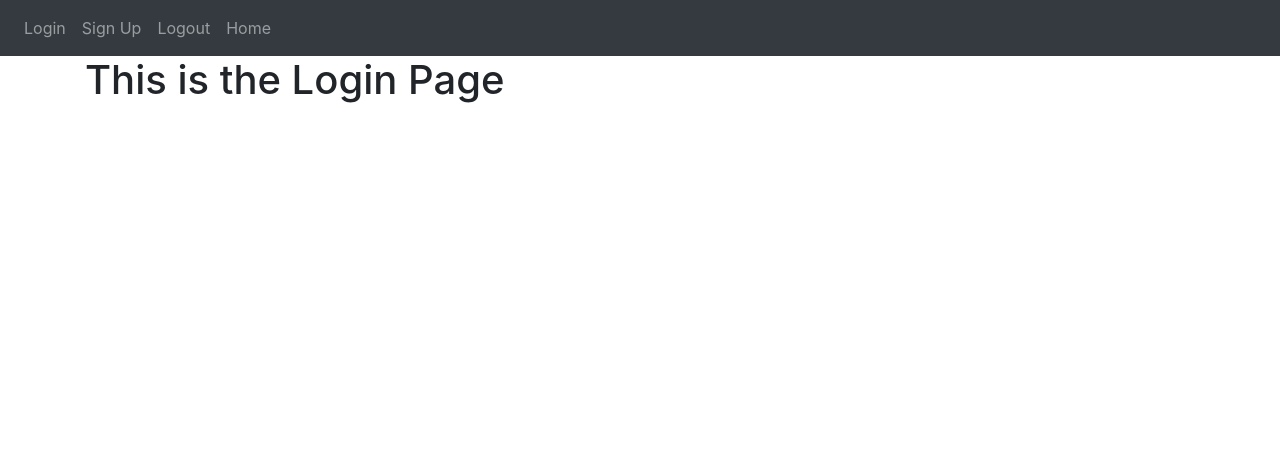
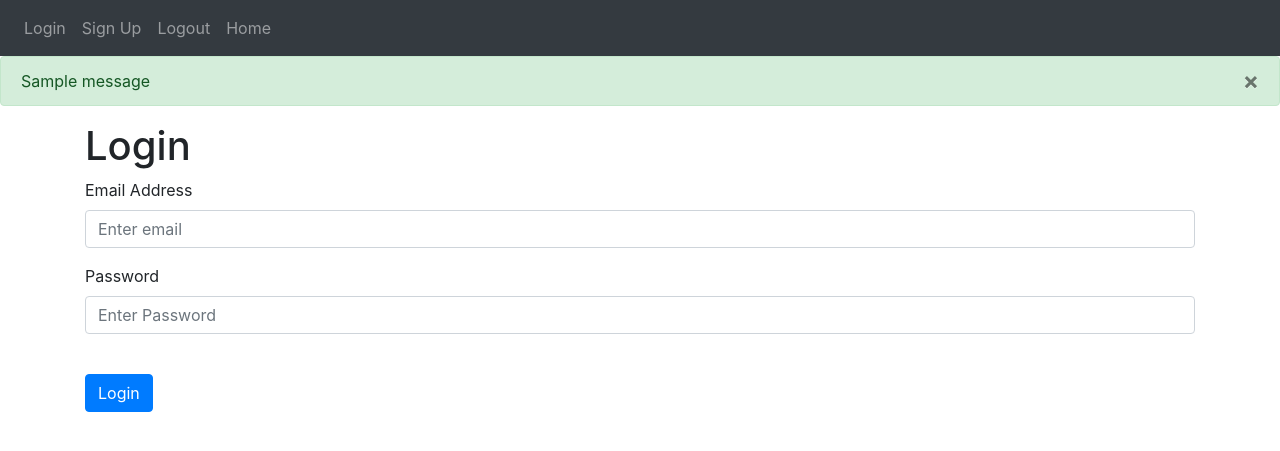
Before and after one commit to MortenGi/webpage, a Flask app: page /login in a window 1280 px wide. Shown: the top 451 px of the page. Run offline with Flask 2, Linux system fonts and the light colour scheme; one stand-in notice (Sample message) is shown; some libraries are stand-ins or nearby versions.

Commit message:
add flash

```diff
--- a/app.py
+++ b/app.py
@@ -5,6 +5,7 @@ from views import views
 
 app = Flask(__name__)
 app.register_blueprint(views, url_prefix="")
+app.secret_key = 'dasda'
 
 if __name__ == '__main__':
     app.run(debug=True, port= 8000)
--- a/templates/base.html
+++ b/templates/base.html
@@ -38,6 +38,31 @@
         </div>
     </div>
 </nav>
+
+{%with messages = get_flashed_messages(with_categories=true) %}
+{%if messages%}
+{%for category, message in messages %}
+{%if category == 'error'%}
+<div class="alert alert-danger alert-dismissable fade show" role="alter">
+    {{message}}
+<button type="button" class="close" data-dismiss="alert">
+    <span aria-hidden="true">&times;</span>
+</button>
+</div>
+{% else %}
+<div class="alert alert-success alert-dismissable fade show" role="alert">
+    {{message}}
+<button type="button" class="close" data-dismiss="alert">
+    <span aria-hidden="true">&times;</span>
+</button>
+</div>
+
+    {%endif%}
+{%endfor%}
+{%endif%}
+{%endwith%}
+
+
 <div class="container">
 {%block content %} {%endblock %}
 </div>
--- a/templates/login.html
+++ b/templates/login.html
@@ -1,2 +1,24 @@
 {% extends "base.html"%} {% block title %}Login{% endblock %}
-{%block content %}<h1>This is the Login Page </h1>{%endblock %}
+{%block content %}<h1>Login </h1>
+
+<form method="POST">
+    <h3 align="center" Sign-Up></h3>
+    <div class="form-group">
+        <label for="email"> Email Address</label>
+        <input type="email" class="form-control" id="email" name="email" placeholder="Enter email"
+        />
+    </div>
+
+    <div class="form-group">
+        <label for="password"> Password</label>
+        <input type="password" class="form-control" id="password" name="password" placeholder="Enter Password"
+        />
+    </div>
+    <br/>
+    <button type="submit" class="btn btn-primary">Login</button>
+
+</form>
+
+
+
+{%endblock %}
--- a/templates/singup.html
+++ b/templates/singup.html
@@ -1,8 +1,5 @@
 {% extends "base.html"%} {% block title %}SignUp{% endblock %}
-{%block content %}<h1>This is the sign-up page</h1>
-
-
-
+{%block content %}<h1>Sign-Up</h1>
 <form method="POST">
     <h3 align="center" Sign-Up></h3>
     <div class="form-group">
--- a/views.py
+++ b/views.py
@@ -3,22 +3,40 @@ from flask import render_template   #to render e.g. html from templates (!) fold
 from flask import request           #to accept and work with params
 from flask import jsonify           #convert dict to json for a flask response
 from flask import url_for
+from flask import flash
 import json
 import pickle
 
 views = Blueprint(__name__,'views')
 
-@views.route('/')
+@views.route('/', methods= ['GET', 'POST'])
 def home():
     #show stuff on groundpage
     return render_template('home.html', name = "Morti")
 
-@views.route('/login')
+@views.route('/login', methods= ['GET', 'POST'])
 def login():
+    data = request.form
     return render_template('login.html')
 
-@views.route('/signup')
+@views.route('/signup', methods= ['GET', 'POST'])
 def signup():
+    if request.method=='POST':
+        email=request.form.get('email')
+        firstName=request.form.get('firstName')
+        pw1=request.form.get('password1')
+        pw2=request.form.get('password2')
+        if len(email)<4:
+            flash('Email must be greater than 3 characters', category='error')
+        elif len(firstName)<2:
+            flash('first Name too short', category='error')
+        elif pw1 != pw2:
+            flash('passwords do not align', category='error')
+        elif len(pw1)<7:
+            flash('password too short', category='error')
+        else:
+            flash('user added', category='success')
+
     return render_template('singup.html')
 
 @views.route('/user/<username>')
```
